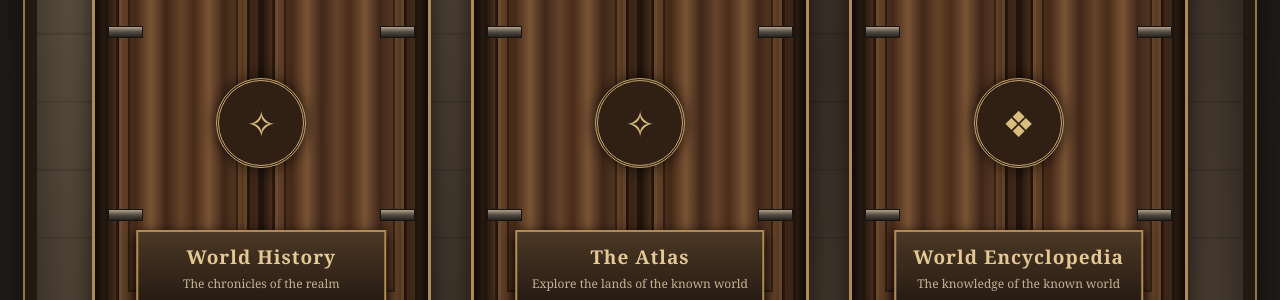
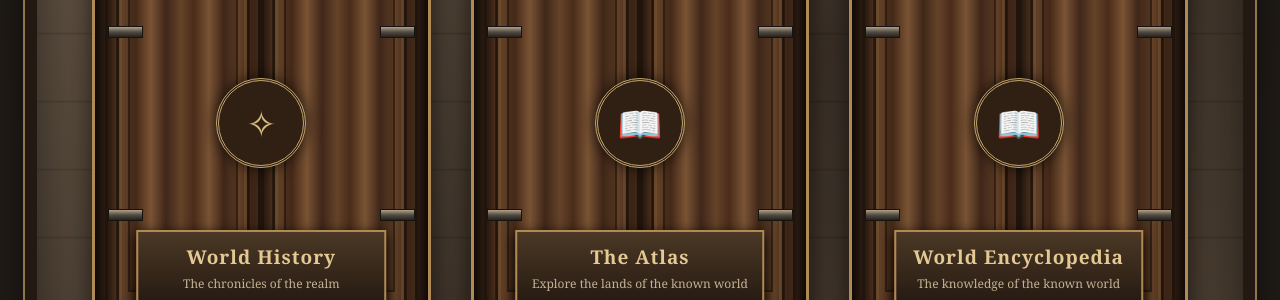
Before and after one commit to RealGeekfI/realgeekfi.github.io, a Jekyll site: the page archive.html, which Jekyll copies as it is, in a window 1280 px wide. Shown: the part 569-869 px from the top of the page. Built offline with Jekyll 4.4.1, drawn with Linux system fonts in a browser that asks for light colours.

Commit message:
Update archive.html

```diff
--- a/archive.html
+++ b/archive.html
@@ -499,7 +499,7 @@
 
         </div>
 
-        <div class="emblem">✧</div>
+        <div class="emblem">📖</div>
 
         <div class="door-plaque">
             <h2>The Atlas</h2>
@@ -532,7 +532,7 @@
 
         </div>
 
-        <div class="emblem">❖</div>
+      <div class="emblem">📖</div>
 
         <div class="door-plaque">
             <h2>World Encyclopedia</h2>
```
